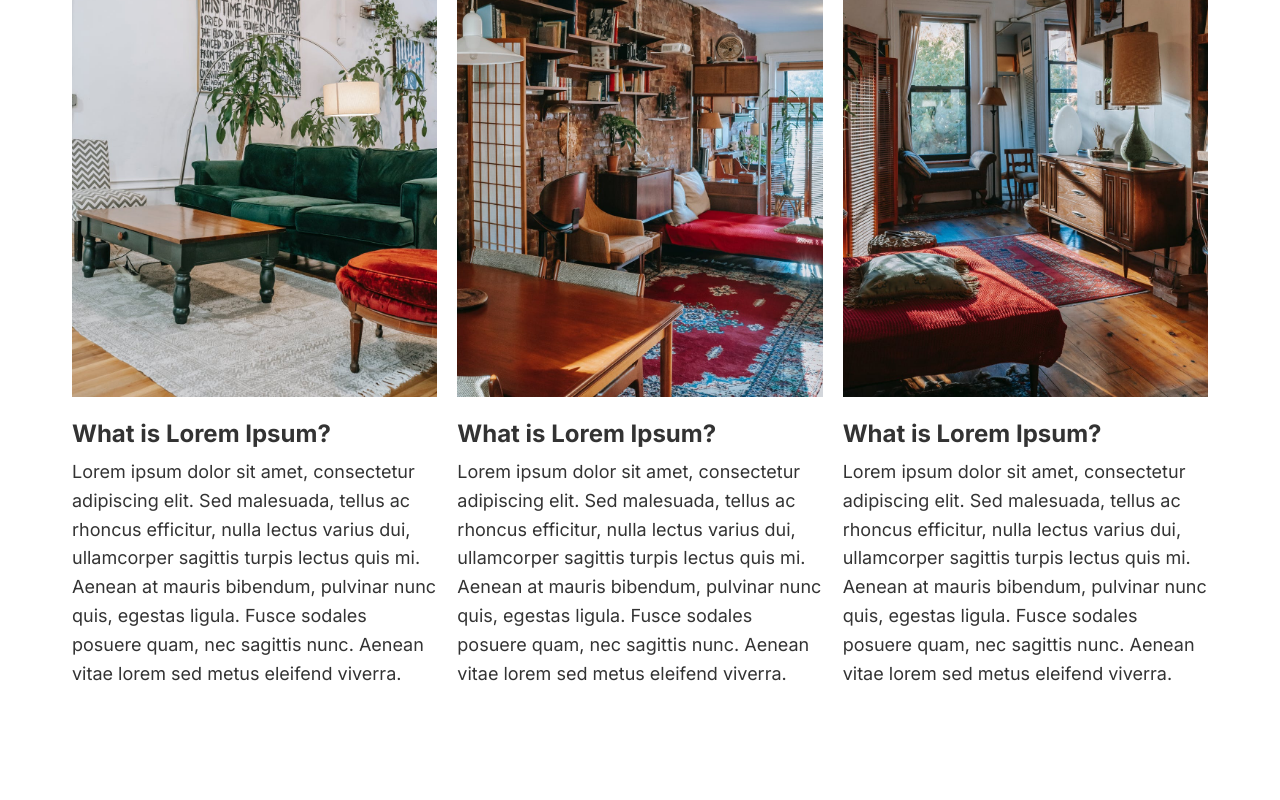
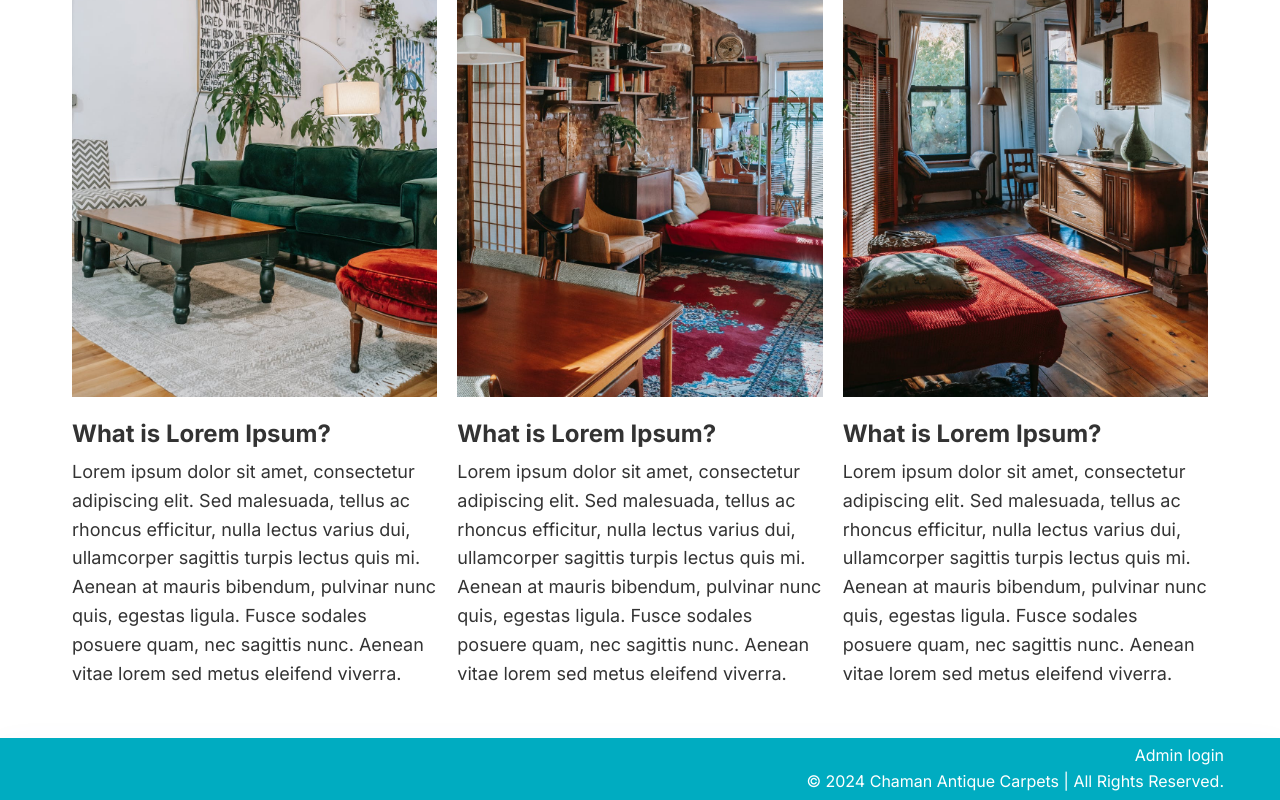
Before and after one commit to Raboogie/antique-carpet-management-app, a React (Vite) app: page / in a window 1280 px wide. Shown: the part 1813-2613 px from the top of the page. Before the commit the page ends 2551 px from the top, so only its background shows below. Built offline with nearby package versions, Linux system fonts and the light colour scheme; no server answers; a web font is replaced by a local one.

Commit message:
Add footer to root

```diff
--- a/src/pages/Root.tsx
+++ b/src/pages/Root.tsx
@@ -1,5 +1,6 @@
 import { Outlet } from 'react-router';
 import { NavBar } from '../components/UI/NavBar';
+import { FooterMain } from "../components/UI/FooterMain.tsx";
 
 export default function Root() {
 	return (
@@ -11,6 +12,9 @@ export default function Root() {
 				<div className="main-content">
 					<Outlet />
 				</div>
+                <div>
+                    <FooterMain/>
+                </div>
 			</div>
 		</>
 	);
```
